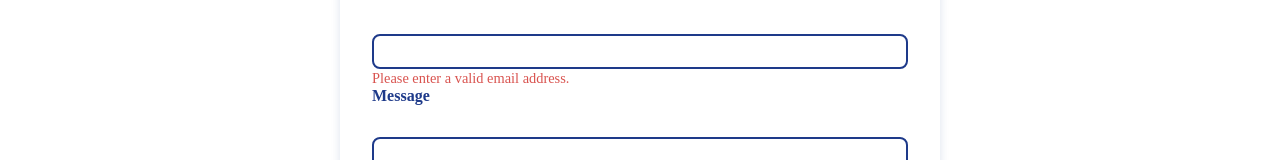
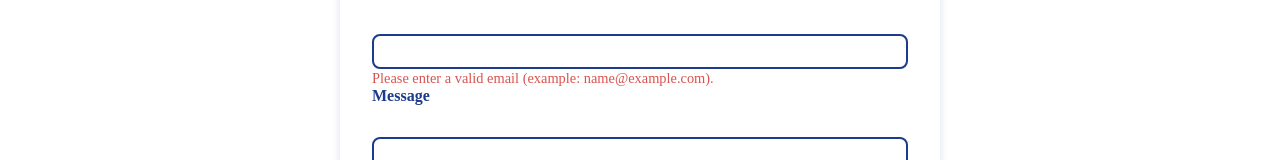
Before and after one commit to CartrellSmith/cartrell-portfolio, a React (Vite) app: page /contact in a window 1280 px wide. Shown: the part 371-531 px from the top of the page. Built offline with nearby package versions, Linux system fonts and the light colour scheme.

Commit message:
fix: add regex-based email validation to Contact form for accurate input checking

```diff
--- a/src/pages/Contact.jsx
+++ b/src/pages/Contact.jsx
@@ -7,7 +7,8 @@ function Contact() {
   const [submitted, setSubmitted] = useState(false);
 
   const isValidName = name.trim().length >= 2;
-  const isValidEmail = email.includes("@") && email.includes(".");
+  const emailRegex = /^[^\s@]+@[^\s@]+\.[^\s@]+$/;
+  const isValidEmail = emailRegex.test(email);
   const isValidMessage = message.trim().length >= 10;
 
   const handleSubmit = (e) => {
@@ -54,7 +55,7 @@ function Contact() {
         />
         {!isValidEmail && (
           <span className="input-error" role="alert">
-            Please enter a valid email address.
+            Please enter a valid email (example: name@example.com).
           </span>
         )}
 
```
